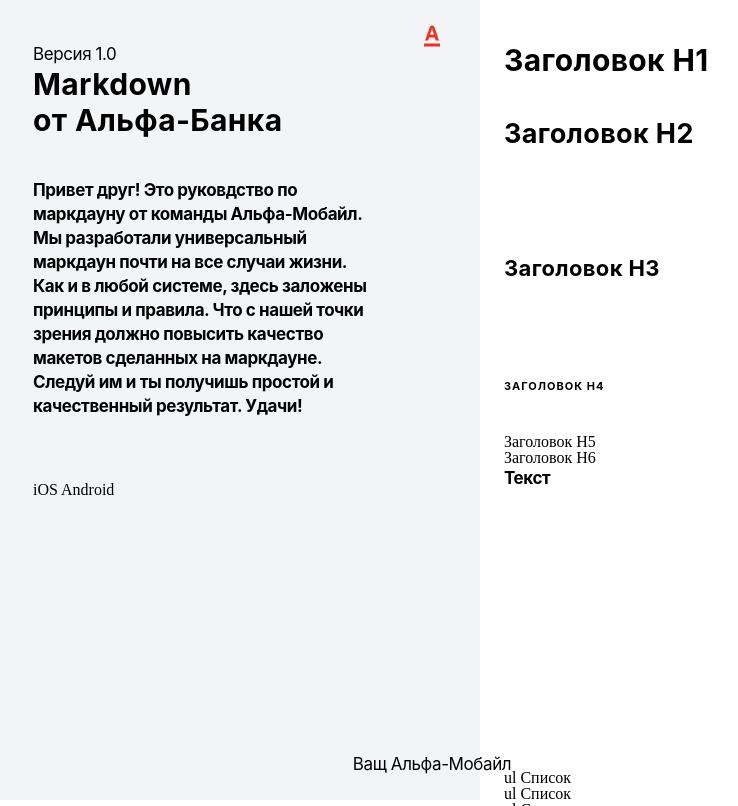
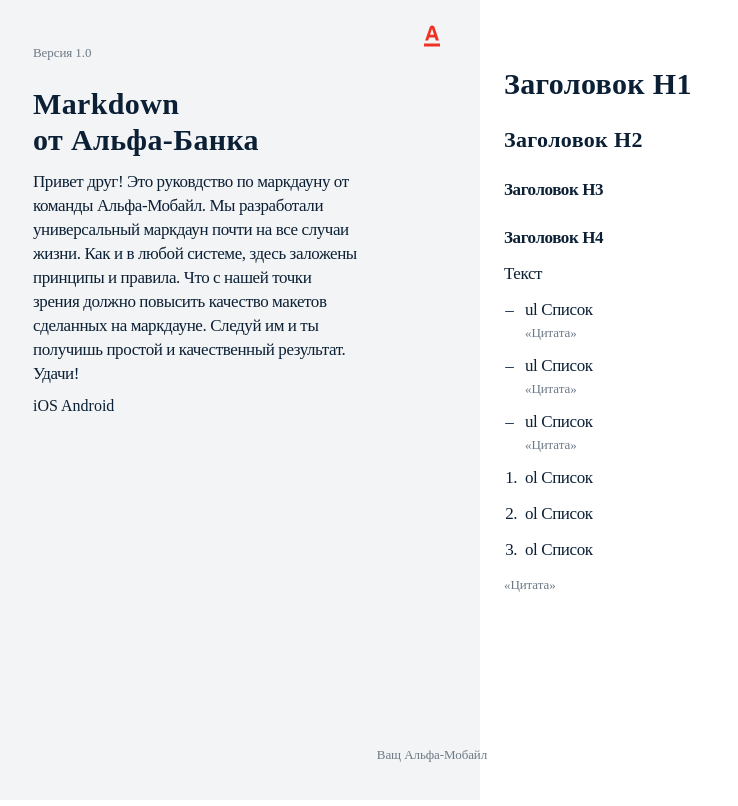
Before and after one commit to marynotmariya/markdown-test, a plain HTML site: page index.html in a window 1280 px wide. Shown: the whole page, without its empty margins (208-946 px from the left). Drawn offline with Linux system fonts and the light colour scheme.

Commit message:
фывфы

```diff
--- a/Stylesheets/markdown.css
+++ b/Stylesheets/markdown.css
@@ -1,210 +1,113 @@
 @import "reset.css";
 
 font-face{
+  font-family: SF-Pro-Text-Bold;
   src: url(./Fonts/SF-Pro-Text-Bold.ttf);
-  font-family: SF Pro Text Bold;
 }
 font-face{
-  src: url(./Fonts/SF-Pro-Text-Medium.ttf);
-  font-family: SF Pro Text Medium;
+  font-family: SF-Pro-Text-Semibold;
+  src: url(./Fonts/SF-Pro-Text-Semibold.ttf);
 }
 font-face{
+  font-family: SF-Pro-Text-Regular;
   src: url(./Fonts/SF-Pro-Text-Regular.ttf);
-  font-family: SF Pro Text Regular;
-}
-font-face{
-  src: url(./Fonts/SF-Pro-Text-Semibold.ttf);
-  font-family: SF Pro Text Semibold;
 }
 
-h1{
-  font-family: SF Pro Display;
-  font-style: normal;
+h1 {
+  font-family: SF-Pro-Text-Semibold;
   font-weight: bold;
   font-size: 30px;
   line-height: 36px;
   letter-spacing: 0.36px;
-  margin-bottom:40px;
+  margin-top: 24px;
+  margin-bottom: 12px;
 }
 
-h2{
-  position: static;
-  width: 343px;
-  height: 96px;
-  left: 16px;
-  top: 24px;
-  font-family: SF Pro Display;
-  font-style: normal;
-  font-weight: bold;
-  font-size: 27px;
-  line-height: 32px;
-  letter-spacing: 0.35px;
-  margin-bottom:40px;
-}
-
-h3{
-  position: static;
-  width: 343px;
-  height: 84px;
-  left: 16px;
-  top: 24px;
-  font-family: SF Pro Display;
-  font-style: normal;
+h2 {
+  font-family: SF-Pro-Text-Semibold;
   font-weight: bold;
   font-size: 22px;
   line-height: 28px;
-  letter-spacing: 0.35px;
-  margin-bottom:40px;
+  letter-spacing: 0.352px;
+  margin-top: 24px;
+  margin-bottom: 12px;
 }
 
-h4{
-  position: static;
-  left: 4.27%;
-  right: 4.27%;
-  top: 28.57%;
-  bottom: 14.29%;
-  font-family: SF Pro Text;
-  font-style: normal;
-  font-weight: bold;
-  font-size: 11px;
-  line-height: 16px;
-  letter-spacing: 1px;
-  text-transform: uppercase;
-  margin-bottom:40px;
-
-}
-
-p{
-  position: static;
-  width: 343px;
-  height: 264px;
-  left: 16px;
-  top: 0px;
-  font-family: SF Pro Text;
-  font-style: normal;
+h3 {
+  font-family: SF-Pro-Text-Semibold;
   font-weight: bold;
   font-size: 17px;
   line-height: 24px;
-  letter-spacing: -0.41px;
-  margin-bottom:40px;
+  letter-spacing: -0.408px;
+  margin-top: 24px;
+  margin-bottom: 12px;
 }
 
-#List-Item-1 {
-  position: static;
-  width: 322px;
-  height: 48px;
-  left: 21px;
-  top: 0px;
-  font-family: SF Pro Text;
-  font-style: normal;
+h4 {
+  font-family: SF-Pro-Text-Semibold;
+  font-weight: bold;
+  font-size: 17px;
+  line-height: 24px;
+  letter-spacing: -0.408px;
+  margin-top: 24px;
+  margin-bottom: 12px;
+}
+
+p {
+  font-family: SF Pro Text Regular;
   font-weight: normal;
   font-size: 17px;
   line-height: 24px;
-  letter-spacing: -0.41px;
-  margin-top: 27px;
+  letter-spacing: -0.408px;
+  margin-bottom: 12px;
 }
 
-#List-Item-2 {
-  position: static;
-  width: 302px;
-  height: 48px;
-  left: 21px;
-  top: 0px;
-  font-family: SF Pro Text;
-  font-style: normal;
+q {
+  font-family: SF Pro Text Regular;
+  display: block;
+  font-weight: normal;
+  font-size: 13px;
+  line-height: 18px;
+  letter-spacing: -0.078px;
+  color: #6D7986;
+  margin-bottom: 12px;
+  padding-top: 2px;
+}
+
+li{
+    font-family: SF Pro Text Regular;
+    display: list-item;
+    padding-left: 4px;
+    margin-bottom: 12px;
+}
+
+ul {
   font-weight: normal;
   font-size: 17px;
   line-height: 24px;
-  letter-spacing: -0.41px;
-  margin-top: 27px;
+  letter-spacing: -0.408px;
+  padding-left: 17px;
+  display: block;
+  list-style-type: disc;
+}
+ul li {
+  list-style-type: "–  ";
+  list-style-position: outside;
 }
 
-#List-Item-3 {
-  position: static;
-  width: 274px;
-  height: 48px;
-  left: 21px;
-  top: 0px;
-  font-family: SF Pro Text;
-  font-style: normal;
+ol {
   font-weight: normal;
   font-size: 17px;
   line-height: 24px;
-  letter-spacing: -0.41px;
-  margin-top: 27px;
+  letter-spacing: -0.408px;
+  padding-left: 17px;
+  display: block;
+  list-style-type: decimal;
 }
 
-#List-Item-4 {
-  position: static;
-  width: 302px;
-  height: 48px;
-  left: 21px;
-  top: 0px;
-  font-family: SF Pro Text;
-  font-style: normal;
-  font-weight: normal;
-  font-size: 17px;
-  line-height: 24px;
-  letter-spacing: -0.41px;
-  margin-top: 27px;
+ol li {
+  list-style-position: outside;
+  display: list-item;
+  padding-left: 4px;
+  margin-bottom: 12px;
 }
-
-#List-Item-5 {
-  position: static;
-  width: 322px;
-  height: 48px;
-  left: 21px;
-  top: 0px;
-  font-family: SF Pro Text;
-  font-style: normal;
-  font-weight: normal;
-  font-size: 17px;
-  line-height: 24px;
-  letter-spacing: -0.41px;
-  margin-top: 27px;
-}
-
-#List-Item-6 {
-  position: static;
-  width: 322px;
-  height: 72px;
-  left: 21px;
-  top: 0px;
-  font-family: SF Pro Text;
-  font-style: normal;
-  font-weight: normal;
-  font-size: 17px;
-  line-height: 24px;
-  letter-spacing: -0.41px;
-  margin-top: 27px;
-}
-
-dl {
-  position: static;
-  width: 343px;
-  height: 108px;
-  left: 16px;
-  top: 0px;
-  font-family: SF Pro Text;
-  font-style: normal;
-  font-weight: normal;
-  font-size: 13px;
-  line-height: 18px;
-  letter-spacing: -0.08px;
-  margin-bottom:40px;
-}
-
-q {
-  position: static;
-  width: 343px;
-  height: 24px;
-  left: 16px;
-  top: 8px;
-  font-family: SF Pro Text;
-  font-style: normal;
-  font-weight: normal;
-  font-size: 17px;
-  line-height: 24px;
-  letter-spacing: -0.41px;
-  margin-bottom:40px;
-}
--- a/Stylesheets/page.css
+++ b/Stylesheets/page.css
@@ -4,6 +4,7 @@
 }
 body{
     width: 100%;
+    color: #0B1F35;
 }
 header, footer{
     position: absolute;
--- a/index.html
+++ b/index.html
@@ -22,13 +22,11 @@
        <h2>Заголовок H2</h2>
        <h3>Заголовок H3</h3>
        <h4>Заголовок H4</h4>
-       <h5>Заголовок H5</h5>
-       <h6>Заголовок H6</h6>
        <p>Текст</p>
        <ul>
-           <li>ul Список</li>
-           <li>ul Список</li>
-           <li>ul Список</li>
+           <li>ul Список<q>«Цитата»</q></li>
+           <li>ul Список<q>«Цитата»</q></li>
+           <li>ul Список<q>«Цитата»</q></li>
        </ul>
        <ol>
            <li>ol Список</li>
```
